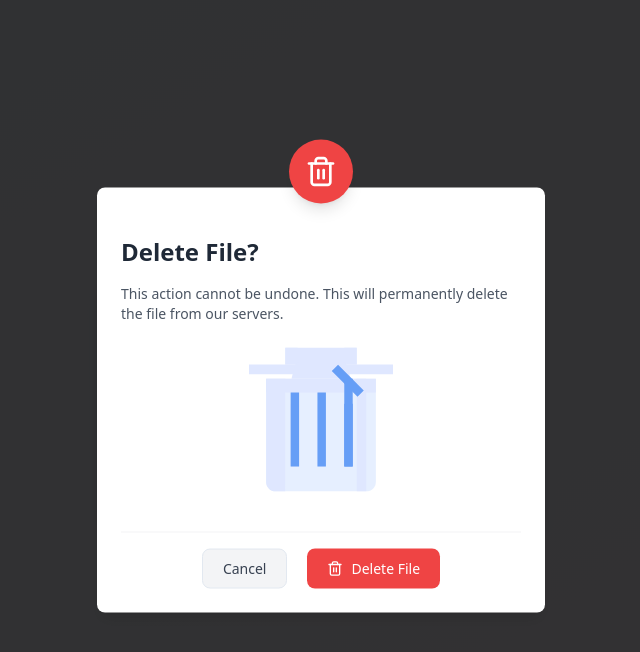
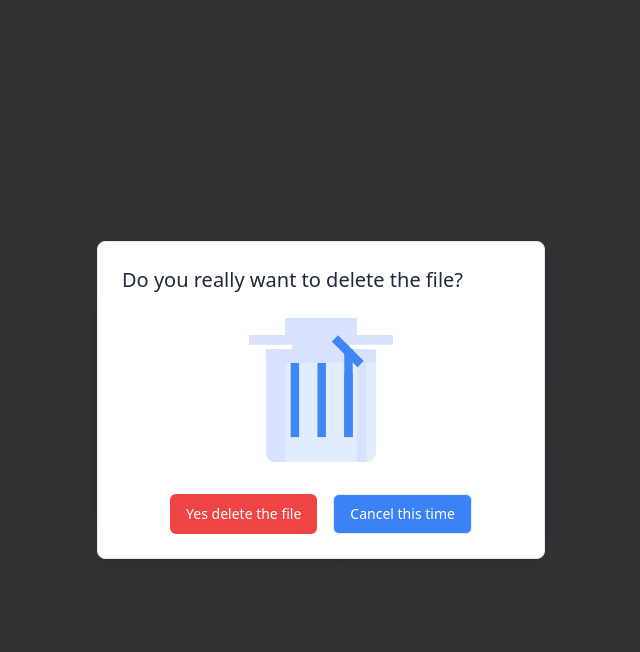
Before and after one commit to rajpoot767/click-to-clear-portal, a React (Vite) app: page / in a window 1280 px wide. Both pictures are taken after a click on the button "Delete File". Shown: the top 652 px of the page, without its empty margins (319-959 px from the left). Built offline with nearby package versions, Linux system fonts and the light colour scheme.

Commit message:
Reverted to edit edt-7533ad0e-04ec-468a-893f-53b3cbef6403: "Add homepage and delete button
Implement a homepage with a delete button that triggers a popup on click."

```diff
--- a/src/components/DeleteConfirmationDialog.tsx
+++ b/src/components/DeleteConfirmationDialog.tsx
@@ -12,7 +12,6 @@ import {
 } from "@/components/ui/alert-dialog";
 import DeleteIcon from "./DeleteIcon";
 import { toast } from "sonner";
-import { Trash2 } from "lucide-react";
 
 interface DeleteConfirmationDialogProps {
   isOpen: boolean;
@@ -32,34 +31,25 @@ const DeleteConfirmationDialog = ({
 
   return (
     <AlertDialog open={isOpen} onOpenChange={onClose}>
-      <AlertDialogContent className="max-w-md rounded-xl p-6 bg-white border-none shadow-lg">
-        <div className="absolute -top-12 left-1/2 transform -translate-x-1/2 bg-red-500 rounded-full p-4 shadow-lg">
-          <Trash2 className="w-8 h-8 text-white" strokeWidth={2} />
-        </div>
-
-        <AlertDialogHeader className="pt-6 text-center space-y-4">
-          <AlertDialogTitle className="text-2xl font-bold text-gray-800">
-            Delete File?
+      <AlertDialogContent className="max-w-md rounded-lg p-6 bg-white">
+        <AlertDialogHeader className="text-center space-y-4">
+          <AlertDialogTitle className="text-xl font-medium text-gray-800">
+            Do you really want to delete the file?
           </AlertDialogTitle>
-          <AlertDialogDescription className="text-gray-600">
-            This action cannot be undone. This will permanently delete the file from our servers.
-          </AlertDialogDescription>
-          <div className="py-2 opacity-80 transition-opacity hover:opacity-100">
+          <div className="py-2">
             <DeleteIcon />
           </div>
         </AlertDialogHeader>
-
-        <AlertDialogFooter className="flex flex-col sm:flex-row gap-3 sm:justify-center pt-4 border-t border-gray-100 mt-4">
-          <AlertDialogCancel className="bg-gray-100 hover:bg-gray-200 text-gray-700 py-2.5 px-5 rounded-lg transition-all duration-200 font-medium w-full sm:w-auto">
-            Cancel
-          </AlertDialogCancel>
+        <AlertDialogFooter className="flex flex-col sm:flex-row gap-2 sm:justify-center pt-2">
           <AlertDialogAction
             onClick={handleDelete}
-            className="bg-red-500 hover:bg-red-600 text-white py-2.5 px-5 rounded-lg transition-all duration-200 font-medium flex items-center justify-center gap-2 w-full sm:w-auto"
+            className="bg-red-500 hover:bg-red-600 text-white py-2 px-4 rounded-md w-full sm:w-auto"
           >
-            <Trash2 className="w-4 h-4" />
-            Delete File
+            Yes delete the file
           </AlertDialogAction>
+          <AlertDialogCancel className="bg-blue-500 hover:bg-blue-600 text-white py-2 px-4 rounded-md w-full sm:w-auto">
+            Cancel this time
+          </AlertDialogCancel>
         </AlertDialogFooter>
       </AlertDialogContent>
     </AlertDialog>
```
